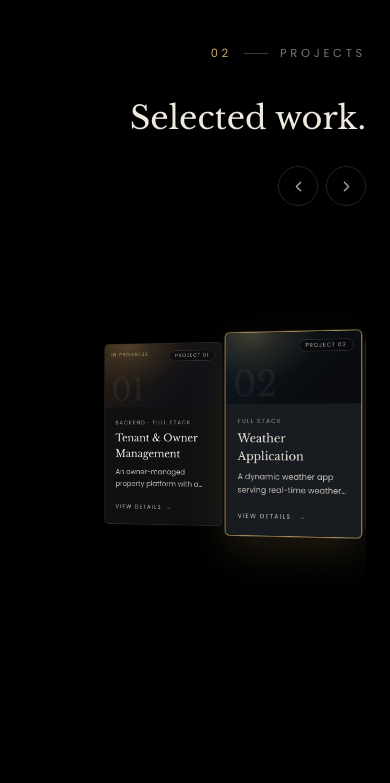
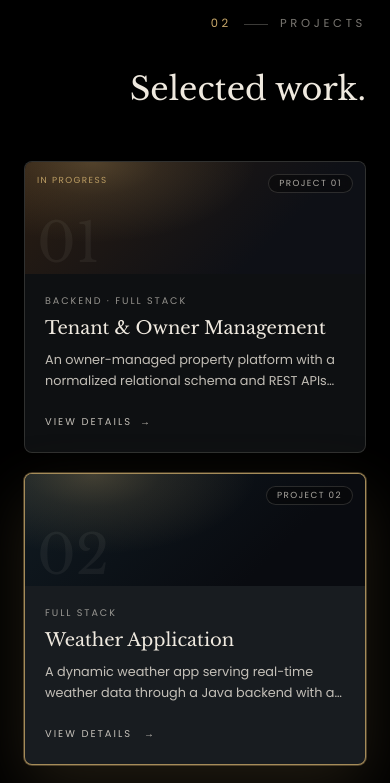
Before and after one commit to piyushmaurya04/Portfolio, a React (Vite) app: page / in a window 390 px wide. Shown: the part 1980-2763 px from the top of the page. Built offline with nearby package versions, Linux system fonts and the light colour scheme; no server answers.

Commit message:
bug fixes

```diff
--- a/src/scenes/ProjectsScene.tsx
+++ b/src/scenes/ProjectsScene.tsx
@@ -1,5 +1,7 @@
-import { useRef, useState } from 'react';
+import { useEffect, useRef, useState } from 'react';
 import { ChevronLeft, ChevronRight } from 'lucide-react';
+import { gsap } from 'gsap';
+import { ScrollTrigger } from 'gsap/ScrollTrigger';
 import { SceneSection } from '../components/layout/SceneSection';
 import { Eyebrow } from '../components/typography/Eyebrow';
 import { Reveal } from '../components/typography/Reveal';
@@ -8,12 +10,43 @@ import { ProjectModal } from '../components/projects/ProjectModal';
 import { projects } from '../data/projects';
 import type { Project } from '../data/projects';
 
+gsap.registerPlugin(ScrollTrigger);
+
 const STEP = 236; // card width (220) + gap (16)
 
 export function ProjectsScene() {
   const [selected, setSelected] = useState<Project | null>(null);
   const [hoveredIndex, setHoveredIndex] = useState<number | null>(null);
   const trackRef = useRef<HTMLDivElement>(null);
+
+  useEffect(() => {
+    const track = trackRef.current;
+    if (!track || window.matchMedia('(min-width: 1024px)').matches) return;
+
+    const cards = gsap.utils.toArray<HTMLElement>(track.querySelectorAll('.proj-item'));
+    if (cards.length === 0) return;
+
+    if (window.matchMedia('(prefers-reduced-motion: reduce)').matches) {
+      gsap.set(cards, { opacity: 1, y: 0 });
+      return;
+    }
+
+    const directions = [{ y: -56 }, { x: 72 }, { y: 56 }, { x: -72 }];
+    const context = gsap.context(() => {
+      cards.forEach((card, index) => gsap.set(card, { autoAlpha: 0, ...directions[index % directions.length] }));
+
+      const timeline = gsap.timeline({
+        scrollTrigger: { trigger: track, start: 'top 82%', once: true },
+      });
+      cards.forEach((card) => {
+        timeline.to(card, { autoAlpha: 1, x: 0, y: 0, duration: 0.35, ease: 'power3.out' }, '+=0.03');
+      });
+    }, track);
+
+    return () => {
+      context.revert();
+    };
+  }, []);
 
   const scrollCards = (direction: -1 | 1) => {
     trackRef.current?.scrollBy({ left: STEP * direction, behavior: 'smooth' });
@@ -35,7 +68,7 @@ export function ProjectsScene() {
         </div>
 
         <Reveal delay={0.08}>
-          <div className="mt-6 flex justify-end gap-2">
+          <div className="project-controls mt-6 flex justify-end gap-2">
             <div className="flex shrink-0 gap-2">
               <button
                 type="button"
--- a/src/styles/globals.css
+++ b/src/styles/globals.css
@@ -179,6 +179,35 @@ body {
   transform-style: preserve-3d;
 }
 
+@media (max-width: 1023px) {
+  .project-controls {
+    display: none;
+  }
+
+  .proj-viewport {
+    max-width: none;
+    overflow: visible;
+    padding: 24px 0;
+  }
+
+  .proj-track {
+    width: 100%;
+    flex-direction: column;
+    gap: 20px;
+    transform: none !important;
+  }
+
+  .proj-item {
+    flex: none;
+    width: 100%;
+  }
+
+  .proj-item article,
+  .proj-item article:hover {
+    transform: none;
+  }
+}
+
 @media (prefers-reduced-motion: reduce) {
   * {
     animation-duration: 0.001ms !important;
```
